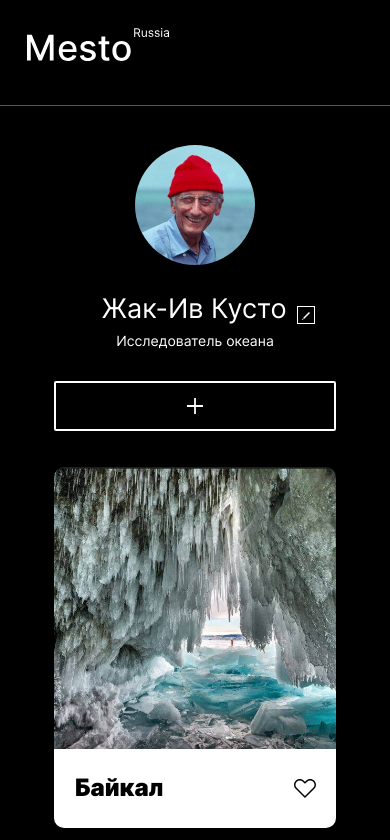
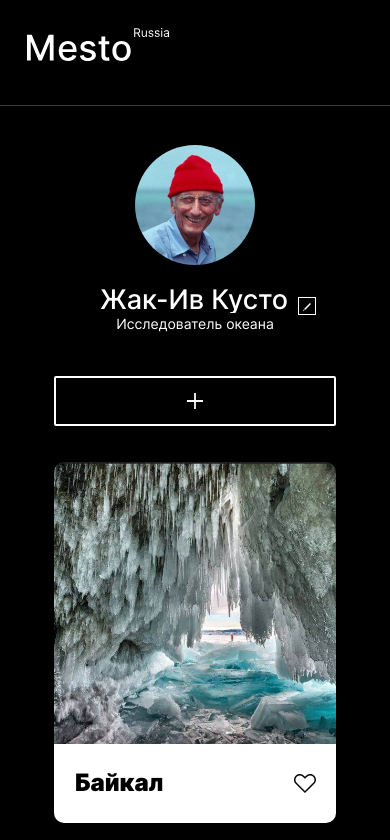
Before and after one commit to lozaniuk/mesto, a plain HTML site: page index.html in a window 390 px wide. Shown: the top 840 px of the page. Drawn offline with Linux system fonts and the light colour scheme.

Commit message:
внести изменения

```diff
--- a/blocks/header/header.css
+++ b/blocks/header/header.css
@@ -2,13 +2,7 @@
     max-width: 880px;
     margin: 0 auto;
     padding-top: 45px;
-    border-bottom: 1px solid rgba(84, 84, 84, 100%);
-}
-
-@media screen and (max-width: 1024px) {
-    .header {
-        max-width: 880px;
-    }
+    border-bottom: 1px solid rgba(84, 84, 84, 70%);
 }
 
 @media screen and (max-width: 920px) {
--- a/blocks/place/__description/place__description.css
+++ b/blocks/place/__description/place__description.css
@@ -2,7 +2,8 @@
     display: flex;
     flex-direction: row;
     justify-content: space-between;
-    width: 246px;
+    max-width: 246px;
+    width: 100%;
     border-radius: 0 0 10px 10px;
     padding: 25px 15px 26px 21px;
     background-color: #ffffff;
--- a/blocks/popup/__close-button/popup__close-button.css
+++ b/blocks/popup/__close-button/popup__close-button.css
@@ -13,7 +13,7 @@
 }
 
 .popup__close-button:hover {
-    opacity: 0.3;
+    opacity: 0.6;
     cursor: pointer;
 }
 
--- a/blocks/popup/__input/popup__input.css
+++ b/blocks/popup/__input/popup__input.css
@@ -3,7 +3,8 @@
     font-weight: 400;
     max-width: 358px;
     width: 100%;
-    min-height: 27px;
+    height: 100%;
+    line-height: 27px;
     margin: -3px 36px 30px;
     border: none;
     border-bottom: 1px solid rgba(0, 0, 0, 0.2);
--- a/blocks/popup/__title/popup__title.css
+++ b/blocks/popup/__title/popup__title.css
@@ -1,8 +1,9 @@
 .popup__title {
+    display: flex;
     max-width: 330px;
+    line-height: 23px;
     font-size: 24px;
     font-weight: 900;
-    height: 23px;
     margin: 34px 36px 54px;
     color: #000;
 }
@@ -10,7 +11,7 @@
 @media screen and (max-width: 768px) {
     .popup__title {
         max-width: 238px;
-        height: 22px;
+        line-height: 22px;
         font-size: 18px;
         margin: 25px 22px 75px;
     }
--- a/blocks/profile/__add-button/profile__add-button.css
+++ b/blocks/profile/__add-button/profile__add-button.css
@@ -12,7 +12,7 @@
 
 .profile__add-button:hover {
     cursor: pointer;
-    opacity: 0.3;
+    opacity: 0.6;
 }
 
 @media screen and (max-width: 768px) {
--- a/blocks/profile/__info/profile__info.css
+++ b/blocks/profile/__info/profile__info.css
@@ -1,6 +1,7 @@
 .profile__info {
     max-width: 336px;
-    height: 73px;
+    height: 100%;
+    line-height: 73px;
     margin: auto auto auto 30px;
 }
 
--- a/blocks/profile/__subtitle/profile__subtitle.css
+++ b/blocks/profile/__subtitle/profile__subtitle.css
@@ -4,7 +4,7 @@
     text-overflow: ellipsis;
     white-space: nowrap;
     max-width: 336px;
-    height: 18px;
+    line-height: 18px;
     margin: 7px auto 0;
     overflow: hidden;
 }
--- a/blocks/profile/__title/profile__title.css
+++ b/blocks/profile/__title/profile__title.css
@@ -1,12 +1,12 @@
 .profile__title {
     font-size: 42px;
     font-weight: 500;
-    line-height: 48px;
+    height: 100%;
     text-overflow: ellipsis;
     white-space: nowrap;
     overflow: hidden;
     max-width: 294px;
-    min-height: 39px;
+    line-height: 48px;
     margin: 0 auto;
 }
 
@@ -14,7 +14,7 @@
     .profile__title {
         font-size: 27px;
         max-width: 189px;
-        min-height: 26px;
+        line-height: 26px;
         margin: 20px auto 0 26px;
     }
 }
--- a/index.html
+++ b/index.html
@@ -28,7 +28,10 @@
                     <div class="profile__info">
                         <div class="profile__place">
                             <h1 class="profile__title">Жак-Ив Кусто</h1>
-                            <button class="profile__edit-button"></button>
+                            <button
+                                class="profile__edit-button"
+                                type="button"
+                            ></button>
                         </div>
 
                         <p class="profile__subtitle">Исследователь океана</p>
@@ -123,15 +126,13 @@
                         </li>
                     </ul>
                 </section>
+            </main>
             <footer class="footer">
                 <p class="footer__copyright">&copy; 2023 Mesto Russia</p>
             </footer>
             <div class="popup">
                 <div class="popup__container">
-                        <button
-                            class="popup__close-button"
-                            type="button"
-                        ></button>
+                    <button class="popup__close-button" type="button"></button>
                     <h2 class="popup__title">Редактировать профиль</h2>
                     <form class="popup__form" name="formElement">
                         <input
@@ -158,8 +159,7 @@
                     </form>
                 </div>
             </div>
-            </main>
         </div>
-        <script src="./scripts/scripts.js"></script>
+        <script src="./scripts/idex.js"></script>
     </body>
 </html>
--- a/vendor/fonts.css
+++ b/vendor/fonts.css
@@ -3,22 +3,24 @@
     font-style: normal;
     font-weight: 400;
     font-display: swap;
-    src: url("./fonts/Inter-Regular.woff2") format("woff2"),
-        url("./fonts/Inter-Regular.woff") format("woff");
+    src: url(./fonts/Inter-Regular.woff2) format("woff2"),
+        url(./fonts/Inter-Regular.woff) format("woff");
 }
+
 @font-face {
     font-family: "Inter";
     font-style: normal;
-    font-weight: 700;
+    font-weight: 500;
     font-display: swap;
-    src: url("./fonts/Inter-Bold.woff2") format("woff2"),
-        url("./fonts/Inter-Bold.woff") format("woff");
+    src: url(./fonts/Inter-Medium.woff2) format("woff2"),
+        url(./fonts/Inter-Medium.woff) format("woff");
 }
+
 @font-face {
     font-family: "Inter";
     font-style: normal;
     font-weight: 900;
     font-display: swap;
-    src: url("./fonts/Inter-Black.woff2") format("woff2"),
-        url("./fonts/Inter-Black.woff") format("woff");
+    src: url(./fonts/Inter-Black.woff2) format("woff2"),
+        url(./fonts/Inter-Black.woff) format("woff");
 }
```
Also changed, not shown: scripts/idex.js (renamed from scripts/scripts.js), vendor/fonts/Inter-Bold.woff (deleted), vendor/fonts/Inter-Bold.woff2 (deleted), vendor/fonts/Inter-Medium.woff (added), vendor/fonts/Inter-Medium.woff2 (added). Lines whose indentation alone changed are shown as unchanged.
